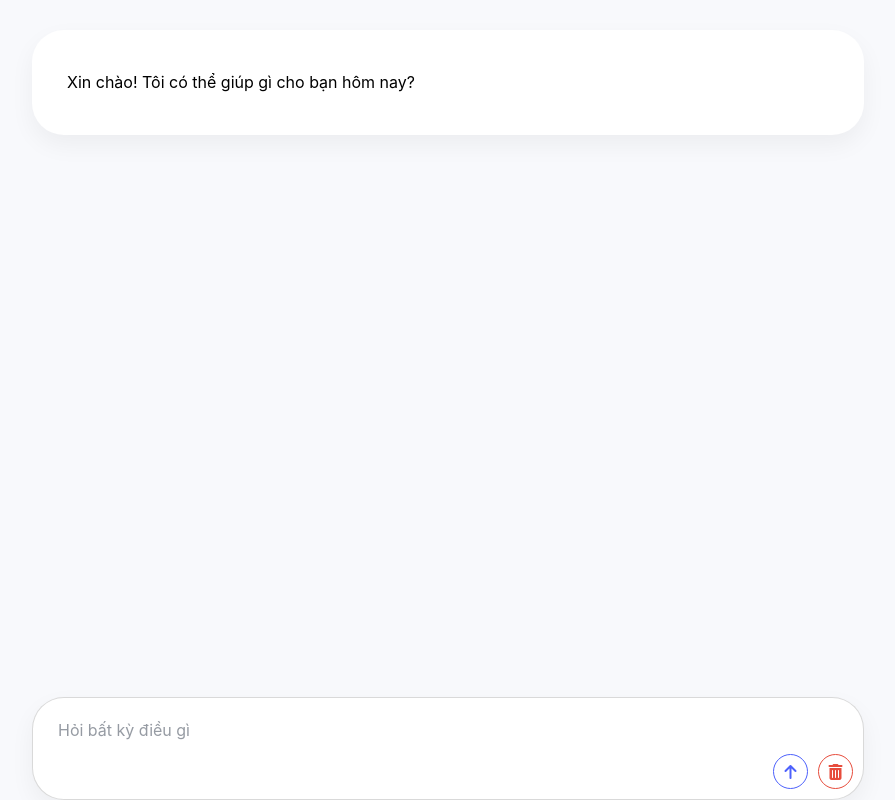
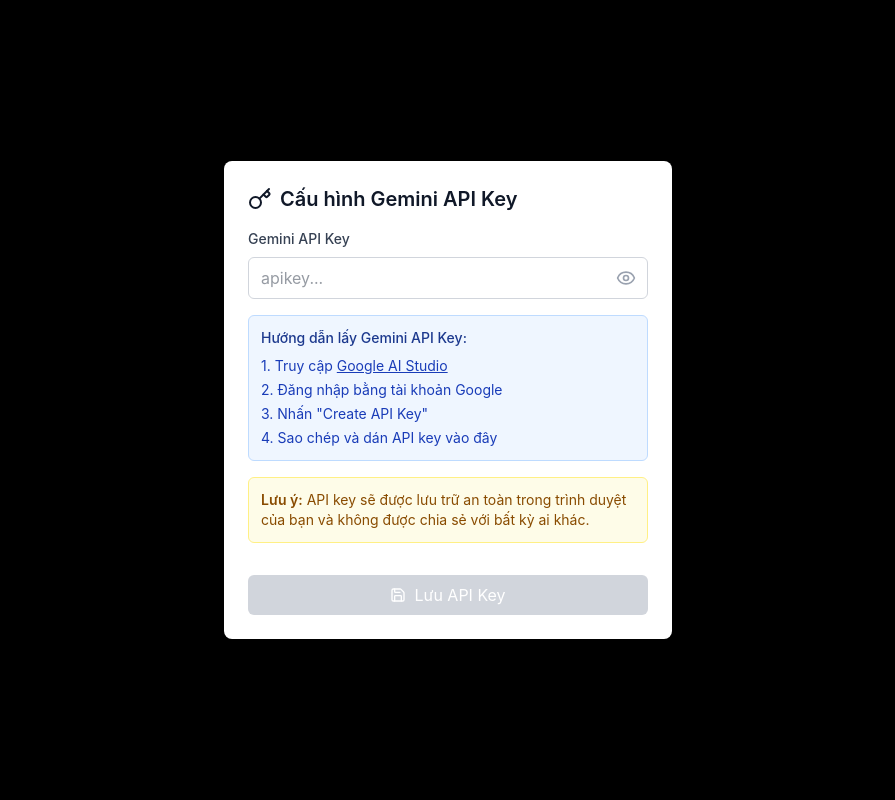
Before and after one commit to ndson03/ndson, a Next.js app: page / in a window 1280 px wide. Shown: the whole page, without its empty margins (192-1087 px from the left). Built offline with nearby package versions, Linux system fonts and the light colour scheme.

Commit message:
feat: add apikey

```diff
--- a/package.json
+++ b/package.json
@@ -11,6 +11,7 @@
   "dependencies": {
     "highlight.js": "^11.11.1",
     "isomorphic-dompurify": "^2.26.0",
+    "lucide-react": "^0.539.0",
     "markdown-it": "^14.1.0",
     "marked": "^16.1.2",
     "next": "15.4.6",
--- a/app/api/route.ts
+++ b/src/app/api/route.ts
@@ -4,6 +4,7 @@
 interface RequestBody {
   question: string;
   chatHistory: Array<{ role: string; parts: Array<{ text: string }> }>;
+  apiKey: string; // Thêm apiKey vào interface
 }
 
 // Định nghĩa interface cho Gemini API response
@@ -47,7 +48,7 @@
       );
     }
 
-    const { question, chatHistory } = body;
+    const { question, chatHistory, apiKey } = body;
 
     if (!question || typeof question !== "string") {
       return NextResponse.json(
@@ -69,6 +70,19 @@
       );
     }
 
+    // Kiểm tra API key
+    if (!apiKey || typeof apiKey !== "string" || apiKey.trim() === "") {
+      return NextResponse.json(
+        "API key is required",
+        {
+          status: 200,
+          headers: corsHeaders,
+        }
+      );
+    }
+
+    const trimmedApiKey = apiKey.trim();
+
     // Prepare user message
     const userMessage = {
       role: "user" as const,
@@ -85,12 +99,11 @@
     // Gemini API configuration
     const geminiApiUrl =
       "https://generativelanguage.googleapis.com/v1beta/models/gemini-2.0-flash:generateContent";
-    const geminiApiKey = "AIzaSyAOav82BONuO-owTfdlyB9tS3kZaNiXgS0";
 
-    // Call Gemini API
+    // Call Gemini API với API key từ request
     let geminiResponse: Response;
     try {
-      geminiResponse = await fetch(`${geminiApiUrl}?key=${geminiApiKey}`, {
+      geminiResponse = await fetch(`${geminiApiUrl}?key=${trimmedApiKey}`, {
         method: "POST",
         headers: {
           "Content-Type": "application/json",
@@ -115,13 +128,33 @@
     if (!geminiResponse.ok) {
       let errorDetails: string;
       try {
-        errorDetails = await geminiResponse.text();
+        const errorData = await geminiResponse.json();
+        // Xử lý các loại lỗi phổ biến
+        if (geminiResponse.status === 400) {
+          return NextResponse.json(
+            "Invalid API key or request format",
+            {
+              status: 200,
+              headers: corsHeaders,
+            }
+          );
+        }
+        if (geminiResponse.status === 403) {
+          return NextResponse.json(
+            "API key không có quyền truy cập hoặc đã hết quota",
+            {
+              status: 200,
+              headers: corsHeaders,
+            }
+          );
+        }
+        errorDetails = errorData.error?.message || geminiResponse.statusText;
       } catch (e) {
-        // Error reading response details
+        errorDetails = geminiResponse.statusText;
       }
 
       return NextResponse.json(
-        `Gemini API error: ${geminiResponse.status} ${geminiResponse.statusText}`,
+        `Gemini API error (${geminiResponse.status}): ${errorDetails}`,
         {
           status: 200,
           headers: corsHeaders,
--- a/app/page.tsx
+++ b/src/app/page.tsx
@@ -5,6 +5,7 @@
 import DOMPurify from "isomorphic-dompurify";
 import "highlight.js/styles/github.css";
 import hljs from "highlight.js";
+import ApiKeyForm from "../component/ApiKeyForm";
 
 interface Message {
   id?: number;
@@ -29,6 +30,8 @@
   const [messages, setMessages] = useState<Message[]>([]);
   const [input, setInput] = useState("");
   const [isLoading, setIsLoading] = useState(false);
+  const [apiKey, setApiKey] = useState(""); // State cho API key
+  const [isApiKeyReady, setIsApiKeyReady] = useState(false); // State kiểm tra API key đã sẵn sàng
   const chatBoxRef = useRef<HTMLDivElement>(null);
   const textareaRef = useRef<HTMLTextAreaElement>(null);
 
@@ -214,6 +217,12 @@
     }
   };
 
+  // Handle API Key được set từ ApiKeyManager
+  const handleApiKeySet = (key: string) => {
+    setApiKey(key);
+    setIsApiKeyReady(key.trim() !== "");
+  };
+
   // Initialize on component mount
   useEffect(() => {
     const init = async () => {
@@ -290,6 +299,12 @@
   };
 
   const askQuestion = async () => {
+    // Kiểm tra API key trước khi gửi request
+    if (!isApiKeyReady || !apiKey.trim()) {
+      alert("Vui lòng cấu hình API key trước khi sử dụng!");
+      return;
+    }
+
     const question = input.trim();
     if (!question || isLoading) return;
 
@@ -314,6 +329,7 @@
       const payload = {
         question,
         chatHistory,
+        apiKey, // Gửi API key trong payload
       };
 
       const response = await fetch("https://ndson.vercel.app/api", {
@@ -418,6 +434,8 @@
 
   return (
     <div className="main-content">
+      <ApiKeyForm onApiKeySet={handleApiKeySet} />
+
       <div className="container-fluid">
         <div className="chat-container">
           <div className="chat-box" id="chatBox" ref={chatBoxRef}>
@@ -430,16 +448,27 @@
               value={input}
               onChange={handleInputChange}
               onKeyDown={handleKeyDown}
-              placeholder="Hỏi bất kỳ điều gì"
-              autoFocus
-              className="questionInput"
+              placeholder={
+                isApiKeyReady
+                  ? "Hỏi bất kỳ điều gì"
+                  : "Vui lòng cấu hình API key để bắt đầu chat"
+              }
+              autoFocus={isApiKeyReady}
+              disabled={!isApiKeyReady}
+              className={`questionInput ${!isApiKeyReady ? "disabled" : ""}`}
             />
             <div className="button-container">
               <div className="right-buttons">
                 <div
-                  className={`send-button ${isLoading ? "disabled" : ""}`}
+                  className={`send-button ${
+                    isLoading || !isApiKeyReady ? "disabled" : ""
+                  }`}
                   onClick={askQuestion}
-                  title="Gửi câu hỏi"
+                  title={
+                    !isApiKeyReady
+                      ? "Vui lòng cấu hình API key"
+                      : "Gửi câu hỏi"
+                  }
                 >
                   <i className="fas fa-arrow-up"></i>
                 </div>
--- /dev/null
+++ b/src/component/ApiKeyForm.tsx
@@ -0,0 +1,168 @@
+import React, { useState, useEffect } from 'react';
+import { Eye, EyeOff, Key, Save, X } from 'lucide-react';
+
+interface ApiKeyManagerProps {
+  onApiKeySet: (apiKey: string) => void;
+}
+
+const ApiKeyForm: React.FC<ApiKeyManagerProps> = ({ onApiKeySet }) => {
+  const [apiKey, setApiKey] = useState('');
+  const [showApiKey, setShowApiKey] = useState(false);
+  const [isModalOpen, setIsModalOpen] = useState(false);
+  const [hasApiKey, setHasApiKey] = useState(false);
+
+  useEffect(() => {
+    // Kiểm tra API key trong localStorage khi component mount
+    const storedApiKey = localStorage.getItem('gemini_api_key');
+    if (storedApiKey && storedApiKey.trim() !== '') {
+      setHasApiKey(true);
+      onApiKeySet(storedApiKey);
+    } else {
+      setIsModalOpen(true);
+    }
+  }, [onApiKeySet]);
+
+  const handleSaveApiKey = () => {
+    const trimmedKey = apiKey.trim();
+    if (trimmedKey === '') {
+      alert('Vui lòng nhập API key!');
+      return;
+    }
+
+    localStorage.setItem('gemini_api_key', trimmedKey);
+    setHasApiKey(true);
+    setIsModalOpen(false);
+    onApiKeySet(trimmedKey);
+  };
+
+  const handleChangeApiKey = () => {
+    const currentKey = localStorage.getItem('gemini_api_key') || '';
+    setApiKey(currentKey);
+    setIsModalOpen(true);
+  };
+
+  const handleRemoveApiKey = () => {
+    if (confirm('Bạn có chắc chắn muốn xóa API key?')) {
+      localStorage.removeItem('gemini_api_key');
+      setHasApiKey(false);
+      setApiKey('');
+      setIsModalOpen(true);
+      onApiKeySet('');
+    }
+  };
+
+  return (
+    <>
+      {/* API Key Status Bar */}
+      {hasApiKey && (
+        <div className="fixed bottom-3 right-5 z-50">
+          <div className="bg-green-100 border border-green-300 text-green-800 px-3 py-2 rounded-lg shadow-sm flex items-center space-x-2 text-sm">
+            <Key size={16} />
+            <span>API key</span>
+            <button
+              onClick={handleChangeApiKey}
+              className="text-green-600 hover:text-green-800 font-medium"
+            >
+              Thay đổi
+            </button>
+            <button
+              onClick={handleRemoveApiKey}
+              className="text-red-600 hover:text-red-800 font-medium ml-2"
+            >
+              Xóa
+            </button>
+          </div>
+        </div>
+      )}
+
+      {/* Modal */}
+      {isModalOpen && (
+        <div className="fixed inset-0 bg-black bg-opacity-50 flex items-center justify-center z-50 p-4">
+          <div className="bg-white rounded-lg shadow-xl max-w-md w-full">
+            <div className="p-6">
+              <div className="flex items-center justify-between mb-4">
+                <h2 className="text-xl font-semibold text-gray-900 flex items-center">
+                  <Key className="mr-2" size={24} />
+                  Cấu hình Gemini API Key
+                </h2>
+                {hasApiKey && (
+                  <button
+                    onClick={() => setIsModalOpen(false)}
+                    className="text-gray-400 hover:text-gray-600"
+                  >
+                    <X size={24} />
+                  </button>
+                )}
+              </div>
+
+              <div className="space-y-4">
+                <div>
+                  <label className="block text-sm font-medium text-gray-700 mb-2">
+                    Gemini API Key
+                  </label>
+                  <div className="relative">
+                    <input
+                      type={showApiKey ? 'text' : 'password'}
+                      value={apiKey}
+                      onChange={(e) => setApiKey(e.target.value)}
+                      placeholder="apikey..."
+                      className="w-full px-3 py-2 border border-gray-300 rounded-md focus:outline-none focus:ring-2 focus:ring-blue-500 focus:border-transparent pr-10"
+                      autoComplete="off"
+                    />
+                    <button
+                      type="button"
+                      onClick={() => setShowApiKey(!showApiKey)}
+                      className="absolute inset-y-0 right-0 pr-3 flex items-center text-gray-400 hover:text-gray-600"
+                    >
+                      {showApiKey ? <EyeOff size={20} /> : <Eye size={20} />}
+                    </button>
+                  </div>
+                </div>
+
+                <div className="bg-blue-50 border border-blue-200 rounded-md p-3">
+                  <h4 className="text-sm font-medium text-blue-900 mb-2">
+                    Hướng dẫn lấy Gemini API Key:
+                  </h4>
+                  <ol className="text-sm text-blue-800 space-y-1">
+                    <li>1. Truy cập <a href="https://aistudio.google.com/app/apikey" target="_blank" rel="noopener noreferrer" className="underline hover:text-blue-600">Google AI Studio</a></li>
+                    <li>2. Đăng nhập bằng tài khoản Google</li>
+                    <li>3. Nhấn "Create API Key"</li>
+                    <li>4. Sao chép và dán API key vào đây</li>
+                  </ol>
+                </div>
+
+                <div className="bg-yellow-50 border border-yellow-200 rounded-md p-3">
+                  <p className="text-sm text-yellow-800">
+                    <strong>Lưu ý:</strong> API key sẽ được lưu trữ an toàn trong trình duyệt của bạn và không được chia sẻ với bất kỳ ai khác.
+                  </p>
+                </div>
+
+                <div className="flex space-x-3 pt-4">
+                  <button
+                    onClick={handleSaveApiKey}
+                    disabled={!apiKey.trim()}
+                    className="flex-1 bg-blue-600 text-white px-4 py-2 rounded-md hover:bg-blue-700 disabled:bg-gray-300 disabled:cursor-not-allowed flex items-center justify-center space-x-2"
+                  >
+                    <Save size={16} />
+                    <span>Lưu API Key</span>
+                  </button>
+
+                  {hasApiKey && (
+                    <button
+                      onClick={() => setIsModalOpen(false)}
+                      className="px-4 py-2 text-gray-600 border border-gray-300 rounded-md hover:bg-gray-50"
+                    >
+                      Hủy
+                    </button>
+                  )}
+                </div>
+              </div>
+            </div>
+          </div>
+        </div>
+      )}
+    </>
+  );
+};
+
+export default ApiKeyForm;
```
Also changed, not shown: src/app/globals.css (renamed from app/globals.css), src/app/layout.tsx (renamed from app/layout.tsx), 1 other file (tests, documents, lock files or other folders).
